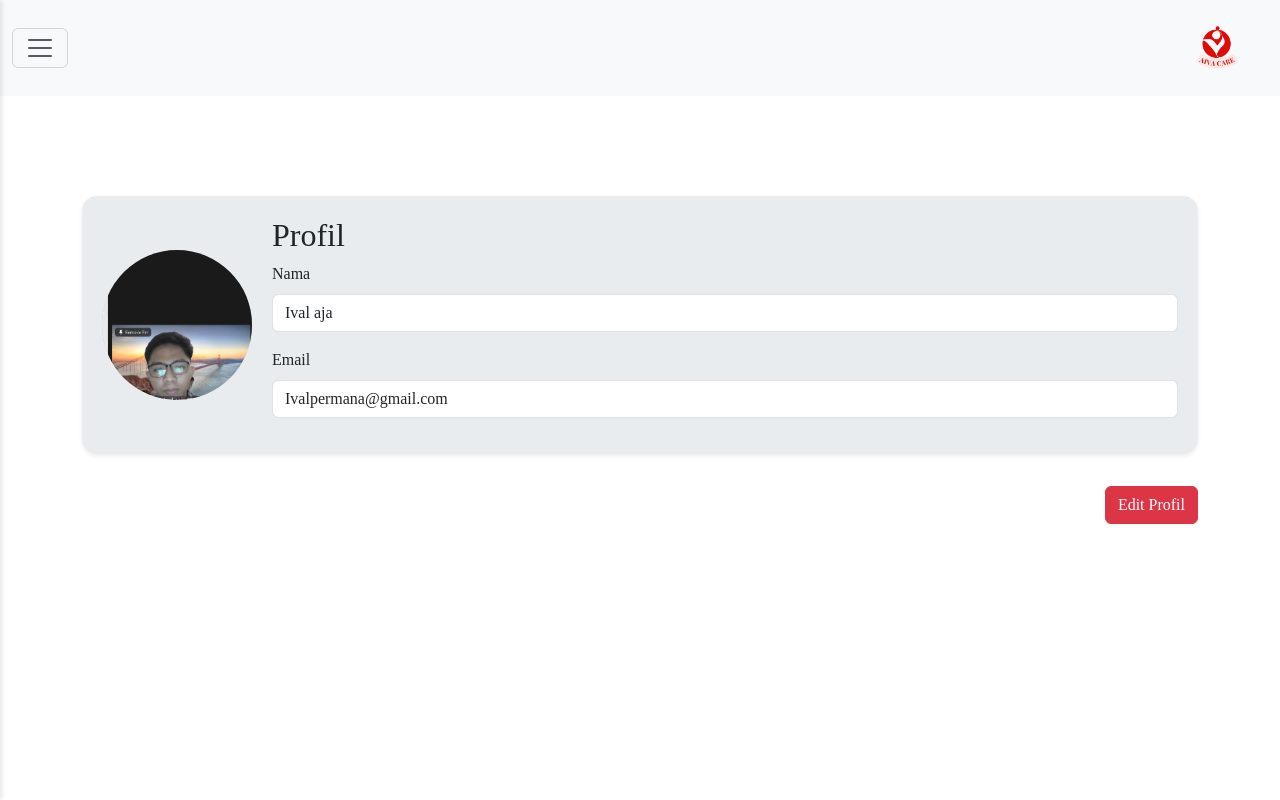
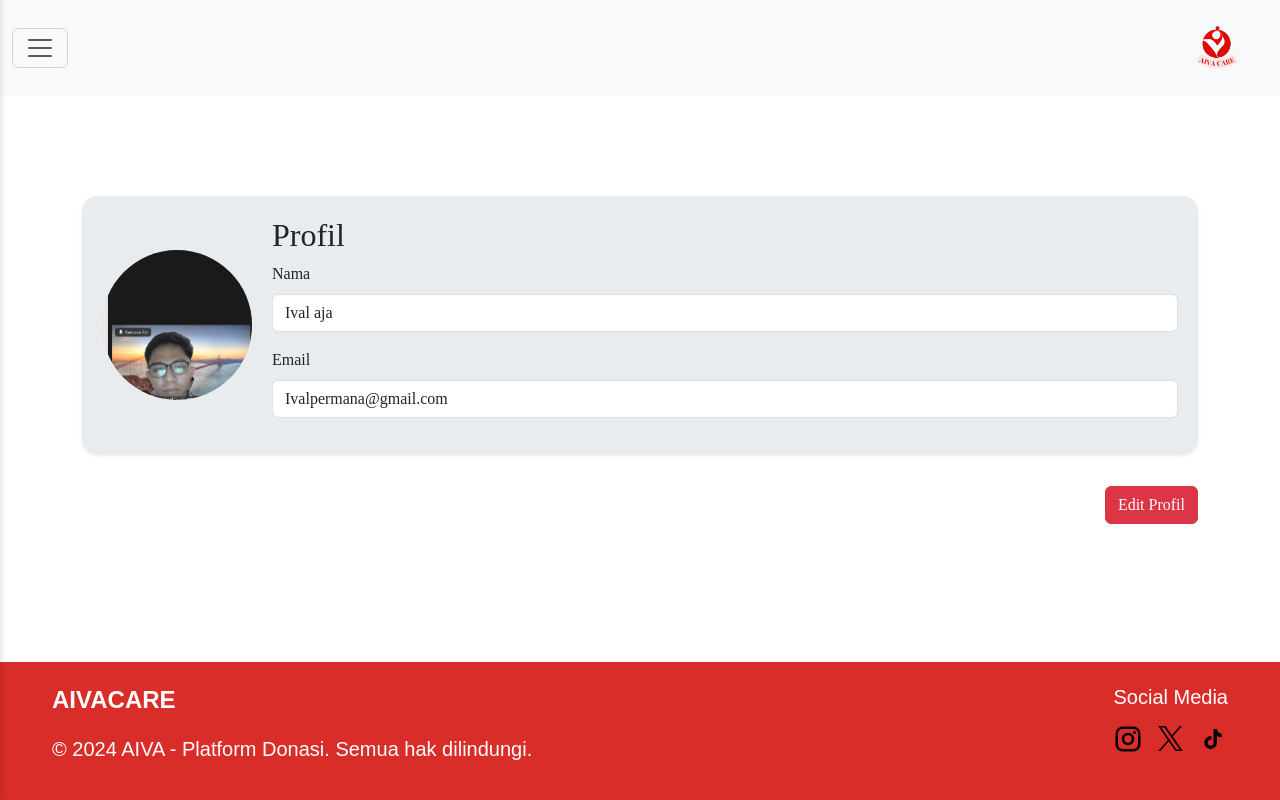
Before and after one commit to Eval04/Aiva-care, a PHP site: page /profile.php in a window 1280 px wide. Run offline with PHP 8.4, Linux system fonts and the light colour scheme; a user stored in the database is signed in; data comes from the database, SQL or seed files in the repository.

Commit message:
finalKali

```diff
--- a/Galang-Dana.php
+++ b/Galang-Dana.php
@@ -174,7 +174,10 @@ $conn->close();
                 <input type="date" class="form-control" id="tenggat_waktu" name="tenggat_waktu">
             </div>
         </div>
-        <button type="submit" class="btn btn-danger w-100">Buat</button>
+        <div class="button-donasi d-grid gap-2 d-md-flex justify-content-center">
+        <button type="submit" class="btn btn-danger w-50">Buat</button>
+        </div>
+
     </form>
 </div>
 
--- /dev/null
+++ b/ccss/profile.css
@@ -0,0 +1,203 @@
+/* HTML dan body */
+html,
+body {
+  height: 100%; /* Pastikan body dan html memiliki tinggi penuh */
+  margin: 0; /* Menghilangkan margin default */
+  display: flex;
+  flex-direction: column; /* Susun konten secara vertikal */
+}
+
+/* Sidebar */
+.sidenav {
+  width: 250px;
+  height: 100vh;
+  background-color: #f8f9fa;
+  position: fixed;
+  top: 0;
+  left: -250px;
+  transition: all 0.3s ease-in-out;
+  z-index: 1050;
+  box-shadow: 2px 0 5px rgba(0, 0, 0, 0.1);
+  display: flex;
+  flex-direction: column;
+  justify-content: space-between; /* Memastikan logout di bawah */
+}
+
+.sidenav.active {
+  left: 0;
+}
+
+.sidenav a {
+  color: #000;
+  padding: 15px;
+  display: block;
+  text-decoration: none;
+}
+
+.sidenav a:hover {
+  background-color: #e9ecef;
+}
+
+.logout-link {
+  background-color: #d00000; /* Latar belakang merah */
+  color: white !important;
+  margin-top: auto; /* Memastikan logout berada di paling bawah */
+  padding: 15px;
+  text-align: center; /* Menyelaraskan teks di tengah */
+  margin-bottom: 20px; /* Menambahkan jarak di bawah link Logout */
+}
+
+.logout-link:hover {
+  background-color: #b00000 !important; /* Efek hover, latar belakang lebih gelap */
+}
+
+/* Overlay */
+.overlay {
+  display: none;
+  position: fixed;
+  top: 0;
+  left: 0;
+  width: 100%;
+  height: 100%;
+  background-color: rgba(0, 0, 0, 0.5);
+  z-index: 1049;
+}
+
+.overlay.active {
+  display: block;
+}
+
+/* Profil Card */
+.profile-card {
+  background-color: #e9ecef;
+  border-radius: 15px;
+  padding: 20px;
+  display: flex;
+  align-items: center;
+  justify-content: space-between;
+  margin-top: 100px;
+}
+
+.profile-card img {
+  width: 100px;
+  height: 100px;
+  border-radius: 50%;
+  background-color: #ccc;
+  object-fit: cover;
+}
+
+.profile-info {
+  flex: 1;
+  margin-left: 20px;
+}
+
+#footer {
+  margin-top: auto; /* Menjaga footer tetap di bawah */
+  background-color: #d92d2a;
+  color: white;
+  padding: 20px 0;
+  font-family: Arial, sans-serif;
+}
+
+/* Memastikan footer berada di bawah */
+#footer .container {
+  max-width: 1200px;
+  margin: 0 auto;
+  display: flex;
+  justify-content: space-between;
+  align-items: center;
+}
+
+.footer-content {
+  display: flex;
+  justify-content: space-between;
+  width: 100%;
+}
+
+.footer-left {
+  text-align: left;
+}
+
+.footer-right {
+  text-align: right;
+}
+
+.brand-name {
+  font-size: 24px;
+  font-weight: bold;
+}
+
+.copyright {
+  font-size: 14px;
+}
+
+.footer-right p {
+  font-size: 14px;
+  margin-bottom: 10px;
+}
+
+.social-icons {
+  display: flex;
+  gap: 15px;
+}
+
+.social-icon {
+  font-size: 20px;
+  color: white;
+  text-decoration: none;
+}
+
+.social-icon:hover {
+  color: #f1f1f1;
+}
+
+.social-icon.instagram:hover {
+  color: #e4405f;
+}
+
+.social-icon.twitter:hover {
+  color: #1da1f2;
+}
+
+.social-icon.tiktok:hover {
+  color: #010101;
+}
+
+.footer {
+  background-color: #d00000;
+  color: white;
+  text-align: center;
+  padding: 20px;
+}
+
+.footer .social-icons a {
+  color: white;
+  margin: 0 10px;
+  font-size: 1.5rem;
+}
+
+/* Media Query untuk Responsif */
+@media (max-width: 768px) {
+  .sidenav {
+    width: 200px; /* Menyesuaikan ukuran sidebar pada layar lebih kecil */
+  }
+
+  .logout-link {
+    font-size: 14px; /* Menyesuaikan ukuran font di sidebar pada perangkat lebih kecil */
+  }
+}
+
+@media (max-width: 480px) {
+  .sidenav {
+    width: 100%; /* Membuat sidebar menjadi full width pada perangkat kecil */
+    left: -100%; /* Menyembunyikan sidebar di luar layar */
+  }
+
+  .sidenav.active {
+    left: 0; /* Menampilkan sidebar ketika aktif */
+  }
+
+  .logout-link {
+    font-size: 16px; /* Menyesuaikan ukuran font pada perangkat mobile */
+  }
+}
--- a/edit_profil.php
+++ b/edit_profil.php
@@ -38,9 +38,15 @@ $gambar_profile_path = 'img/' . $gambar_profile;
     <title>Edit Profil AIVA</title>
 
     <!-- Bootstrap CSS -->
+     <link rel="stylesheet" href="ccss/edit.css">
     <link href="https://cdn.jsdelivr.net/npm/bootstrap@5.3.2/dist/css/bootstrap.min.css" rel="stylesheet">
 </head>
 <body>
+    <nav>
+        <div class="tombol_kebali container-fluid mt-3">
+            <a href="profile.php"><svg xmlns="http://www.w3.org/2000/svg" width="100" height="60" viewBox="0 0 24 24"><path fill="#000000" d="m7.825 13l4.9 4.9q.3.3.288.7t-.313.7q-.3.275-.7.288t-.7-.288l-6.6-6.6q-.15-.15-.213-.325T4.426 12t.063-.375t.212-.325l6.6-6.6q.275-.275.688-.275t.712.275q.3.3.3.713t-.3.712L7.825 11H19q.425 0 .713.288T20 12t-.288.713T19 13z"/></svg></a>
+    </div>
+    </nav>
     <div class="container">
         <h2 class="my-4">Edit Profil</h2>
         <form action="update_profil.php" method="POST" enctype="multipart/form-data">
--- a/profile.php
+++ b/profile.php
@@ -49,83 +49,9 @@ if ($user) {
     <link rel="preconnect" href="https://fonts.googleapis.com">
     <link rel="preconnect" href="https://fonts.gstatic.com" crossorigin>
     <link href="https://fonts.googleapis.com/css2?family=Roboto:wght@400;500;700&display=swap" rel="stylesheet">
+    <link rel="stylesheet" href="ccss/profile.css">
 
-    <style>
-        /* Sidebar Styles */
-        .sidenav {
-            width: 250px;
-            height: 100vh;
-            background-color: #f8f9fa;
-            position: fixed;
-            top: 0;
-            left: -250px;
-            transition: all 0.3s ease-in-out;
-            z-index: 1050;
-            box-shadow: 2px 0 5px rgba(0, 0, 0, 0.1);
-        }
-        .sidenav.active {
-            left: 0;
-        }
-        .sidenav a {
-            color: #000;
-            padding: 15px;
-            display: block;
-            text-decoration: none;
-        }
-        .sidenav a:hover {
-            background-color: #e9ecef;
-        }
 
-        /* Overlay */
-        .overlay {
-            display: none;
-            position: fixed;
-            top: 0;
-            left: 0;
-            width: 100%;
-            height: 100%;
-            background-color: rgba(0, 0, 0, 0.5);
-            z-index: 1049;
-        }
-        .overlay.active {
-            display: block;
-        }
-
-        /* Profil Card */
-        .profile-card {
-            background-color: #e9ecef;
-            border-radius: 15px;
-            padding: 20px;
-            display: flex;
-            align-items: center;
-            justify-content: space-between;
-            margin-top: 100px;
-        }
-        .profile-card img {
-            width: 100px;
-            height: 100px;
-            border-radius: 50%;
-            background-color: #ccc;
-            object-fit: cover;
-        }
-        .profile-info {
-            flex: 1;
-            margin-left: 20px;
-        }
-
-        /* Footer Styles */
-        .footer {
-            background-color: #d00000;
-            color: white;
-            text-align: center;
-            padding: 20px;
-        }
-        .footer .social-icons a {
-            color: white;
-            margin: 0 10px;
-            font-size: 1.5rem;
-        }
-    </style>
 </head>
 <body>
     <!-- Sidebar -->
@@ -135,7 +61,7 @@ if ($user) {
         <a href="Login-Berdonasi.php">Donasi</a>
         <a href="home_page_login.php#About-us">Tentang</a>
         <a href="riwayat.php">Riwayat</a>
-        <a href="logout.php">Logout</a>
+        <a href="logout.php" class="logout-link">Logout <svg xmlns="http://www.w3.org/2000/svg" width="25" height="25" viewBox="0 0 24 24"><path fill="#ffffff" d="m17 7l-1.41 1.41L18.17 11H8v2h10.17l-2.58 2.58L17 17l5-5M4 5h8V3H4c-1.1 0-2 .9-2 2v14c0 1.1.9 2 2 2h8v-2H4z"/></svg></a>
     </div>
 
     <!-- Overlay -->
@@ -176,8 +102,26 @@ if ($user) {
         </div>
     </div>
 
- <!-- footer Section -->
- <!-- Tolong aidin kerja footer -->
+<!-- footer Section -->
+<section id="footer">
+ <div class="container ">
+    <div class="footer-content">
+      <div class="footer-left">
+        <p class="brand-name ds-5">AIVACARE</p>
+        <p class="copyright fs-5">© 2024 AIVA - Platform Donasi. Semua hak dilindungi.</p>
+      </div>
+      <div class="footer-right">
+        <p class="fs-5">Social Media</p>
+        <div class="social-icons">
+          <a href="#" class="social-icon instagram"><i class="fab fa-instagram"><svg xmlns="http://www.w3.org/2000/svg" width="30" height="30" viewBox="0 0 24 24"><path fill="#000000" d="M7.8 2h8.4C19.4 2 22 4.6 22 7.8v8.4a5.8 5.8 0 0 1-5.8 5.8H7.8C4.6 22 2 19.4 2 16.2V7.8A5.8 5.8 0 0 1 7.8 2m-.2 2A3.6 3.6 0 0 0 4 7.6v8.8C4 18.39 5.61 20 7.6 20h8.8a3.6 3.6 0 0 0 3.6-3.6V7.6C20 5.61 18.39 4 16.4 4zm9.65 1.5a1.25 1.25 0 0 1 1.25 1.25A1.25 1.25 0 0 1 17.25 8A1.25 1.25 0 0 1 16 6.75a1.25 1.25 0 0 1 1.25-1.25M12 7a5 5 0 0 1 5 5a5 5 0 0 1-5 5a5 5 0 0 1-5-5a5 5 0 0 1 5-5m0 2a3 3 0 0 0-3 3a3 3 0 0 0 3 3a3 3 0 0 0 3-3a3 3 0 0 0-3-3"/></svg> </i></a>
+          <a href="#" class="social-icon twitter"><i class="fab fa-x"> <svg xmlns="http://www.w3.org/2000/svg" width="25" height="25" viewBox="0 0 251 256"><path d="M149.079 108.399L242.33 0h-22.098l-80.97 94.12L74.59 0H0l97.796 142.328L0 256h22.1l85.507-99.395L175.905 256h74.59L149.073 108.399zM118.81 143.58l-9.909-14.172l-78.84-112.773h33.943l63.625 91.011l9.909 14.173l82.705 118.3H186.3l-67.49-96.533z"/></svg></i></a>
+          <a href="#" class="social-icon tiktok"><i class="fab fa-tiktok"> <svg xmlns="http://www.w3.org/2000/svg" width="30" height="30" viewBox="0 0 24 24"><path fill="#000000" d="M19 10.56a6.57 6.57 0 0 1-3.838-1.229v5.588a5.082 5.082 0 1 1-4.38-5.035v2.81a2.33 2.33 0 1 0 1.63 2.225V4h2.75q-.002.35.06.694A3.82 3.82 0 0 0 16.906 7.2c.621.41 1.35.629 2.094.628z"/></svg></i></a>
+        </div>
+      </div>
+    </div>
+  </div>
+ </section>
+
     <!-- Bootstrap JS -->
     <script src="https://cdn.jsdelivr.net/npm/bootstrap@5.3.0/dist/js/bootstrap.bundle.min.js"></script>
 
```
Also changed, not shown: Login-Berdonasi.php (+9 -9 lines), ccss/edit.css (added, +9 -0 lines), ccss/riwayat.css (added, +105 -0 lines), riwayat.php (+30 -3 lines).
